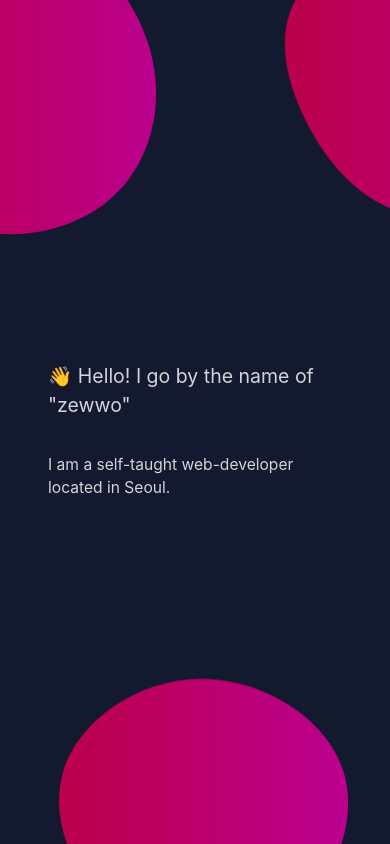
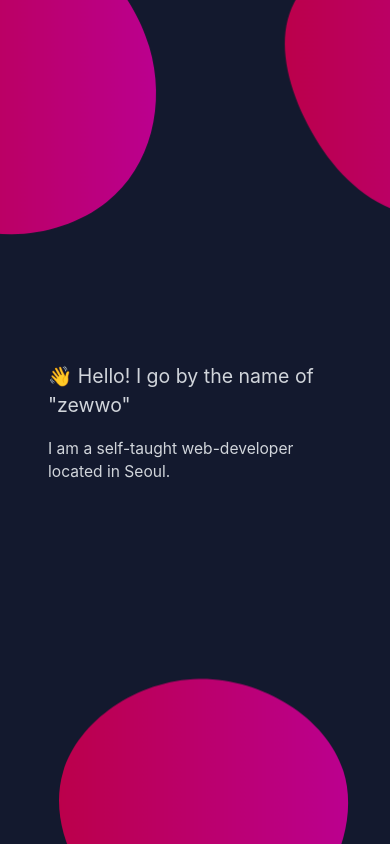
Before and after one commit to zewwo-boi/portfolio, a Next.js app: page / in a window 390 px wide. Built offline with nearby package versions, Linux system fonts and the light colour scheme.

Commit message:
feat: make margin between two titles smaller

```diff
--- a/src/components/Pages/Index/Hero.tsx
+++ b/src/components/Pages/Index/Hero.tsx
@@ -77,7 +77,7 @@ function Hero() {
                         <span>👋</span> <span>Hello! I go by the name of &quot;zewwo&quot;</span>
                     </motion.span>
                     <motion.span
-                        className="mt-20 block text-[4vw] sm:mt-12 sm:text-lg md:mt-12 md:text-2xl"
+                        className="mt-16 block text-[4vw] sm:mt-12 sm:text-lg md:mt-12 md:text-2xl"
                         transition={{ delay: 0.6, duration: 1, ease: "easeOut" }}
                         initial={{ y: "-20%", opacity: 0 }}
                         animate={{ y: "-100%", opacity: 1 }}>
```
